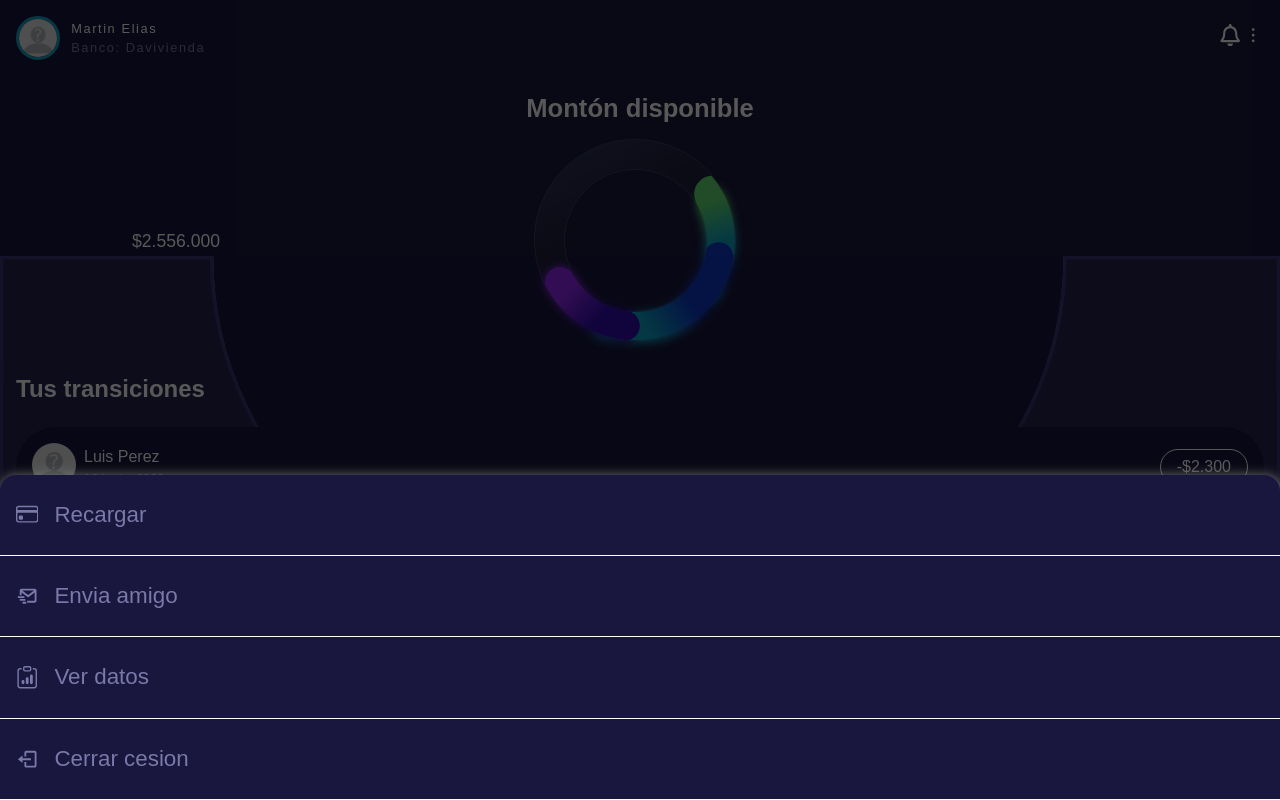
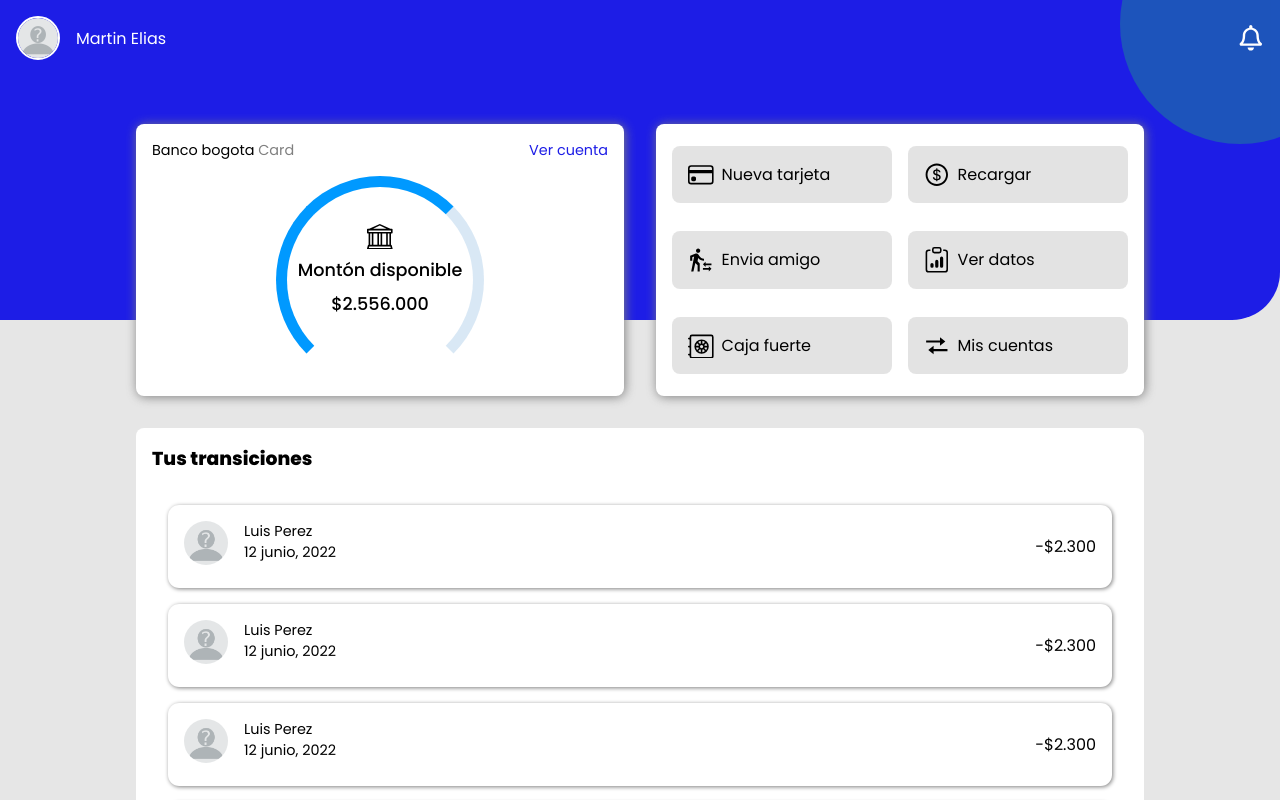
Before and after one commit to Martin10123/Project-Aula, a React (Vite) app: page / in a window 1280 px wide. Shown: the top 800 px of the page. Built offline with nearby package versions, Linux system fonts and the light colour scheme.

Commit message:
Finalice la pagina principal del banco, donde ver las cuentas, tus transiciones y diferentes opciones, ahora hare las paginas de las opciones que se muestran ahi, empezando con la de ver el estado de mi cuenta

```diff
--- a/src/components/BankPage/ChargeMoney/ChargeMoney.jsx
+++ b/src/components/BankPage/ChargeMoney/ChargeMoney.jsx
@@ -1,37 +1,57 @@
-import { BiMailSend, BiLogOut } from "react-icons/bi";
-import { BsCreditCard, BsClipboardData } from "react-icons/bs";
-
-import { bankBackgro, bankMoney, photoUser } from "../../../images";
+import { AiOutlineDollarCircle } from "react-icons/ai";
+import { photoUser } from "../../../images";
+import { BiLogOut, BiTransfer } from "react-icons/bi";
+import { BsCreditCard, BsClipboardData, BsSafe2, BsBank } from "react-icons/bs";
 import { CardBank } from "./CardBank";
 import { FaRegBell } from "react-icons/fa";
 import { HiEllipsisVertical } from "react-icons/hi2";
+import { MdTransferWithinAStation } from "react-icons/md";
 
 import styles from "./chargeMoney.module.css";
 
 export const ChargeMoney = () => {
   return (
     <section className={styles.chargeMoney__container}>
+      <div className={styles.chargeMoney__div_color_back}>
+        <div className={styles.chargeMoney__inside_background}></div>
+      </div>
       <div className={styles.chargeMoney__content}>
         <nav className={styles.chargeMoney__nav}>
           <div className={styles.chargeMoney__image}>
             <img src={photoUser} alt="Foto de perfil usuario" />
-            <span className={styles.chargeMoney__span_name}>
             <p>Martin Elias</p>
-              <p>Banco: Davivienda</p>
-            </span>
           </div>
-          <div className={styles.chargeMoney__svgs_nav}>
-            <FaRegBell />
-            <HiEllipsisVertical />
-            <div className={styles.chargeMoney__options_ellip}>
-              <div className={styles.chargeMoney__back_trans}></div>
+          <FaRegBell className={styles.chargeMoney__svgs_nav} />
+        </nav>
+
+        <div className={styles.chargeMoney__content_all_info}>
+          <div className={styles.chargeMoney__contains_money_list}>
+            <div className={styles.chargeMoney__money_avaible}>
+              <div className={styles.chargeMoney__name_bank}>
+                <p>
+                  Banco bogota <span>Card</span>
+                </p>
+                <p>Ver cuenta</p>
+              </div>
+              <div className={styles.chargeMoney__quantifi_money}>
+                <div className={styles.chargeMoney__spinner}></div>
+                <BsBank />
+                <p>Montón disponible</p>
+                <p>$2.556.000</p>
+              </div>
+            </div>
+
             <div className={styles.chargeMoney__content_list_options}>
               <div className={styles.chargeMoney__list_option}>
                 <BsCreditCard />
+                <p>Nueva tarjeta</p>
+              </div>
+              <div className={styles.chargeMoney__list_option}>
+                <AiOutlineDollarCircle />
                 <p>Recargar</p>
               </div>
               <div className={styles.chargeMoney__list_option}>
-                  <BiMailSend />
+                <MdTransferWithinAStation />
                 <p>Envia amigo</p>
               </div>
               <div className={styles.chargeMoney__list_option}>
@@ -39,37 +59,32 @@ export const ChargeMoney = () => {
                 <p>Ver datos</p>
               </div>
               <div className={styles.chargeMoney__list_option}>
-                  <BiLogOut />
-                  <p>Cerrar cesion</p>
+                <BsSafe2 />
+                <p>Caja fuerte</p>
+              </div>
+              <div className={styles.chargeMoney__list_option}>
+                <BiTransfer />
+                <p>Mis cuentas</p>
               </div>
             </div>
           </div>
-          </div>
-        </nav>
-
-        <div className={styles.chargeMoney__content_all_info}>
-          <div className={styles.chargeMoney__money_avaible}>
-            <h3>Montón disponible</h3>
-            <img src={bankMoney} alt="" />
-            <p>$2.556.000</p>
-          </div>
-
-          <img
-            className={styles.chargeMoney__backgroup_transition}
-            src={bankBackgro}
-            alt=""
-          />
-
           <div className={styles.chargeMoney__transition}>
-            <h2>Tus transiciones</h2>
+            <h3>Tus transiciones</h3>
 
             <div className={styles.chargeMoney__list_transition}>
+              <CardBank />
               <CardBank />
               <CardBank />
               <CardBank />
             </div>
           </div>
         </div>
+        <div className={styles.chargeMoney__box_button_logout}>
+          <button>
+            <BiLogOut />
+            Cerrar sesión
+          </button>
+        </div>
       </div>
     </section>
   );
--- a/src/components/BankPage/ChargeMoney/chargeMoney.module.css
+++ b/src/components/BankPage/ChargeMoney/chargeMoney.module.css
@@ -1,12 +1,12 @@
 .chargeMoney__container {
-  color: #fff;
   width: 100%;
+  background: #8a8a8a36;
 }
 
-.chargeMoney__container::before {
-  background-color: #19173d;
-  content: "";
-  height: 100vh;
+.chargeMoney__div_color_back {
+  background: blue;
+  border-radius: 0 0 3rem 0;
+  height: 16rem;
   left: 0;
   position: fixed;
   top: 0;
@@ -14,134 +14,164 @@
   z-index: -1;
 }
 
-.chargeMoney__content {
+.chargeMoney__inside_background {
+  width: 15rem;
+  height: 15rem;
+  background: #0046c9;
+  border-radius: 50%;
+  position: absolute;
+  top: -6rem;
+  right: -5rem;
+}
+
+.chargeMoney__nav {
+  width: 100%;
+  padding: 1rem;
+  display: flex;
+  align-items: center;
+  justify-content: space-between;
+}
+
+.chargeMoney__image {
+  display: flex;
+  align-items: center;
+  gap: 1rem;
+  color: #fff;
+  cursor: pointer;
+}
+
+.chargeMoney__image > img,
+.chargeMoney__card_img > img {
+  width: 2.75rem;
+  height: 2.75rem;
+  object-fit: cover;
+  border-radius: 50%;
+  cursor: pointer;
+}
+
+.chargeMoney__image > img {
+  border: 2px solid #fff;
+}
+
+.chargeMoney__svgs_nav {
+  color: #fff;
+  cursor: pointer;
+  font-size: 1.6rem;
+}
+
+.chargeMoney__content_all_info {
+  width: 100%;
+  padding: 1rem;
+}
+
+.chargeMoney__money_avaible {
+  background: #fff;
+  border-radius: 0.5rem;
+  box-shadow: 1px 1px 11px grey;
+  display: grid;
+  grid-template-rows: 0fr 1fr;
+  height: 17rem;
   padding: 1rem;
   width: 100%;
 }
 
-.chargeMoney__nav {
+.chargeMoney__name_bank {
   align-items: center;
   display: flex;
+  font-size: 0.9rem;
   justify-content: space-between;
   width: 100%;
 }
 
-.chargeMoney__image {
+.chargeMoney__name_bank > p:nth-child(1) > span {
+  color: gray;
+}
+
+.chargeMoney__name_bank > p:nth-child(2) {
+  color: #1d1de6;
+  cursor: pointer;
+}
+
+.chargeMoney__quantifi_money {
   align-items: center;
   display: flex;
-  gap: 0.7rem;
+  flex-direction: column;
+  gap: 0.5rem;
+  justify-content: center;
+  width: 100%;
+  z-index: 1;
 }
 
-.chargeMoney__image > img,
-.chargeMoney__card_img > img {
+.chargeMoney__spinner,
+.chargeMoney__spinner:after {
+  width: 13rem;
+  height: 13rem;
   border-radius: 50%;
-  border: 3px solid #0da6c2;
-  height: 2.75rem;
-  width: 2.75rem;
+  display: block;
 }
 
-.chargeMoney__span_name {
-  display: flex;
-  flex-direction: column;
-  font-size: 0.8rem;
-  gap: 0.3rem;
+.chargeMoney__spinner {
+  background-color: transparent;
+  border-top: 11px solid #0099ff;
+  border-right: 11px solid #428bca33;
+  border-bottom: 11px solid transparent;
+  border-left: 11px solid #0099ff;
+  position: absolute;
+  top: 9rem;
+  z-index: -1;
 }
 
-.chargeMoney__span_name > p {
-  letter-spacing: 0.1rem;
+.chargeMoney__quantifi_money > svg {
+  font-size: 1.6rem;
 }
 
-.chargeMoney__span_name > p:nth-child(2) {
-  color: #7b78aa;
-}
-
-.chargeMoney__svgs_nav {
-  font-size: 1.4rem;
-}
-
-.chargeMoney__options_ellip {
-  align-items: flex-end;
-  display: flex;
-  height: 100vh;
-  left: 0;
-  position: fixed;
-  top: 0;
-  width: 100%;
-  z-index: 999;
-}
-
-.chargeMoney__back_trans {
-  background: #000000a7;
-  height: 100%;
-  position: absolute;
-  width: 100%;
-  z-index: -1;
+.chargeMoney__quantifi_money > p {
+  font-size: 1.1rem;
+  font-weight: 500;
 }
 
 .chargeMoney__content_list_options {
   width: 100%;
-  background: #19173d;
-  color: #7b78aa;
-  box-shadow: 1px 1px 12px grey;
-  border-radius: 1rem 1rem 0 0;
+  margin: 1.5rem 0;
+  display: grid;
+  grid-template-columns: 1fr 1fr;
+  align-items: center;
+  gap: 0.5rem;
 }
 
 .chargeMoney__list_option {
   width: 100%;
-  padding: 1.7rem 1rem;
-  border-bottom: 1px solid #fff;
+  padding: 1rem;
   display: flex;
   align-items: center;
-  gap: 1rem;
+  gap: 0.5rem;
+  background-color: #cacaca87;
+  border-radius: 0.5rem;
+  cursor: pointer;
 }
 
-.chargeMoney__money_avaible {
-  align-items: center;
-  display: flex;
-  flex-direction: column;
-  gap: 1rem;
-  height: 17rem;
-  justify-content: center;
-  margin: 1.7rem 0 1rem;
-  position: relative;
-  width: 100%;
-}
-
-.chargeMoney__money_avaible > h3 {
-  font-size: 1.6rem;
-}
-
-.chargeMoney__money_avaible > p {
-  font-size: 1.1rem;
-  left: 6rem;
-  position: absolute;
-  text-align: center;
-  top: 9rem;
-  width: 8rem;
-}
-
-.chargeMoney__backgroup_transition {
-  left: 0;
-  position: fixed;
-  top: 16rem;
-  width: 100%;
-  z-index: -1;
+.chargeMoney__transition {
+  background: #fff;
+  padding: 1rem;
+  border-radius: 0.5rem;
 }
 
 .chargeMoney__list_transition {
-  display: flex;
-  flex-direction: column;
-  gap: 1.3rem;
-  height: 20rem;
+  display: grid;
+  gap: 1rem;
+  margin: 1rem 0 0;
+  max-height: 30rem;
   overflow: auto;
-  padding: 1.5rem 0;
+  padding: 1rem 0.2rem;
   width: 100%;
 }
 
 .chargeMoney__card_transition {
   align-items: center;
-  background: #19173d;
-  border-radius: 4rem;
+  background: #fff;
+  border-radius: 0.7rem;
+  box-shadow: 1px 1px 4px grey;
+  cursor: pointer;
   display: flex;
   justify-content: space-between;
   padding: 1rem;
@@ -149,29 +179,82 @@
 }
 
 .chargeMoney__content_info_bank {
-  align-items: center;
   display: flex;
-  gap: 0.5rem;
-}
-
-.chargeMoney__card_img > img {
-  border: none;
+  gap: 1rem;
 }
 
 .chargeMoney__card_title {
-  display: flex;
-  flex-direction: column;
-  gap: 0.3rem;
+  font-size: 0.9rem;
 }
 
-.chargeMoney__card_title > p:nth-child(2) {
-  color: #7b78aa;
-  font-size: 0.8rem;
+.chargeMoney__box_button_logout {
+  width: 100%;
+  padding: 0 1rem 1rem;
+  display: flex;
+  align-items: center;
+  justify-content: center;
 }
 
-.chargeMoney__card_money_change {
-  border-radius: 2.5rem;
-  border: 1px solid;
-  padding: 0.5rem 1rem;
-  width: fit-content;
+.chargeMoney__box_button_logout > button {
+  align-items: center;
+  background: #ff0000;
+  border-radius: 0.5rem;
+  border: none;
+  color: #fff;
+  cursor: pointer;
+  display: flex;
+  font-size: 1.1rem;
+  gap: 0.5rem;
+  height: 3.5rem;
+  justify-content: center;
+  width: 100%;
 }
+
+@media (min-width: 1000px) {
+  .chargeMoney__div_color_back {
+    height: 20rem;
+  }
+
+  .chargeMoney__content_all_info,
+  .chargeMoney__box_button_logout {
+    width: 65rem;
+    margin: 0 auto;
+  }
+
+  .chargeMoney__contains_money_list {
+    width: 100%;
+    display: grid;
+    grid-template-columns: 1fr 1fr;
+    gap: 2rem;
+  }
+
+  .chargeMoney__content_list_options {
+    background: #fff;
+    border-radius: 0.5rem;
+    box-shadow: 1px 1px 11px grey;
+    gap: 1rem;
+    height: 17rem;
+    margin: 0;
+    padding: 1rem;
+  }
+
+  .chargeMoney__contains_money_list {
+    margin: 2rem auto 2rem;
+  }
+
+  .chargeMoney__spinner {
+    top: 11rem;
+  }
+
+  .chargeMoney__list_transition {
+    padding: 1rem;
+  }
+
+  .chargeMoney__list_option > svg {
+    font-size: 1.6rem;
+  }
+
+  .chargeMoney__box_button_logout > button {
+    width: 25rem;
+  }
+}
--- a/src/index.css
+++ b/src/index.css
@@ -1,8 +1,10 @@
+@import url("https://fonts.googleapis.com/css2?family=Montserrat:ital,wght@0,200;0,400;0,600;1,100;1,200;1,400&family=Poppins:ital,wght@0,100;0,200;0,300;0,400;0,500;0,800;1,100;1,200;1,300;1,400;1,500;1,700&display=swap");
+
 * {
   padding: 0;
   margin: 0;
   text-decoration: none;
   list-style: none;
   box-sizing: border-box;
-  font-family: Arial, Helvetica, sans-serif;
+  font-family: "Poppins", sans-serif;
 }
```
Also changed, not shown: src/components/BankPage/SeeAccount/SeeAccount.jsx (added, +8 -0 lines), src/components/BankPage/index.js (added, +9 -0 lines), src/components/BankPage/LoginBank/LoginBank.jsx (renamed from src/components/BankPage/LoginBack/LoginBank.jsx), src/components/BankPage/LoginBank/loginBank.module.css (renamed from src/components/BankPage/LoginBack/loginBank.module.css), src/components/BankPage/RegisterBank/RegisterBank.jsx (renamed from src/components/BankPage/RegisterBack/RegisterBank.jsx), src/components/BankPage/RegisterBank/registerBank.module.css (renamed from src/components/BankPage/RegisterBack/registerBank.module.css), src/components/BankPage/SeeAccount/seeAccount.module.css (added). Lines whose indentation alone changed are shown as unchanged.
